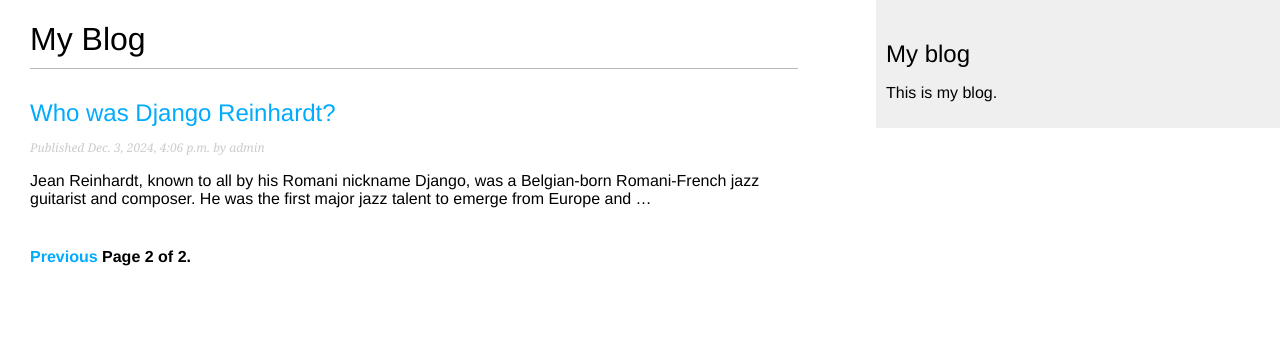
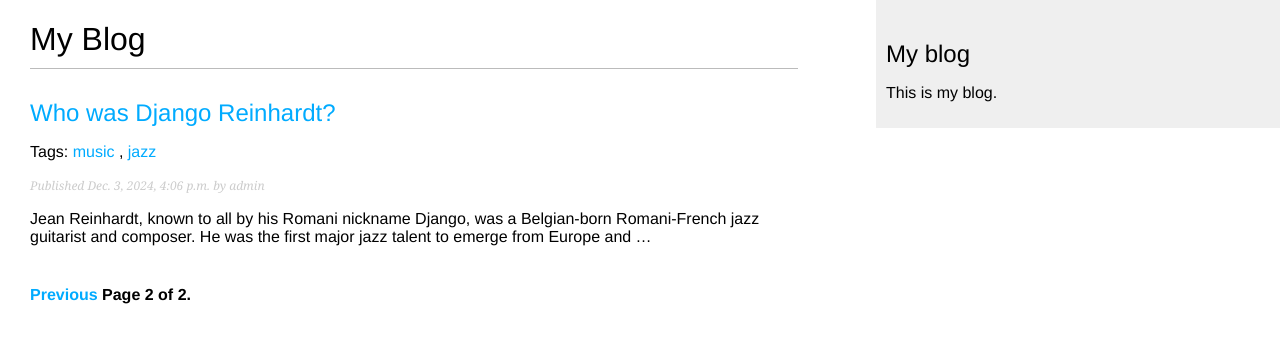
Before and after one commit to matpepin/Django5, a Django app: page /blog/?page=2 in a window 1280 px wide. Shown: the top 343 px of the page. Run offline with Django 5.2, Linux system fonts and the light colour scheme; data comes from the database, SQL or seed files in the repository; both versions use the stored data as it was after the commit; parts of the project's set-up code (start-up, migrations or seed data) failed here and were passed over.

Commit message:
Updated a lot of the environment stuff

```diff
--- a/mysite/blog/models.py
+++ b/mysite/blog/models.py
@@ -2,6 +2,7 @@ from django.conf import settings
 from django.db import models
 from django.utils import timezone
 from django.urls import reverse
+from taggit.managers import TaggableManager
 
 # Create your models here.
 class PublishedManager(models.Manager):
@@ -37,6 +38,7 @@ class Post(models.Model):
     )
     objects = models.Manager()
     published = PublishedManager()
+    tags = TaggableManager()
 
     class Meta:
         ordering = ['-publish']
--- a/mysite/blog/templates/blog/post/list.html
+++ b/mysite/blog/templates/blog/post/list.html
@@ -4,16 +4,27 @@
 
 {% block content %}
     <h1>My Blog</h1>
+    {% if tag %}
+        <h2>Posts tagged with "{{ tag.name }}"</h2>
+    {% endif %}
     {% for post in posts %}
         <h2>
         <a href="{{ post.get_absolute_url }}">
             {{ post.title }}
         </a>
         </h2>
+        <p class="tags">
+            Tags:
+            {% for tag in post.tags.all %}
+                <a href="{% url "blog:post_list_by_tag" tag.slug %}">
+                    {{ tag.name }}
+                </a>{% if not forloop.last %}, {% endif %}
+            {% endfor %}
+        </p>
         <p class="date">
             Published {{ post.publish }} by {{ post.author }}
         </p>
         {{ post.body|truncatewords:30|linebreaks }}
     {% endfor %}
-    {% include "pagination.html" with page=page_obj %}
+    {% include "pagination.html" with page=posts %}
 {% endblock %}
--- a/mysite/blog/urls.py
+++ b/mysite/blog/urls.py
@@ -5,7 +5,9 @@ app_name = 'blog'
 
 urlpatterns = [
     # post views
-    path('', views.PostListView.as_view(), name='post_list'),
+    # path('', views.PostListView.as_view(), name='post_list'),
+    path('',views.post_list,name='post_list'),
+    path('tag/<slug:tag_slug>/',views.post_list,name='post_list_by_tag'),
     path(
         '<int:year>/<int:month>/<int:day>/<slug:post>/',
         views.post_detail,
--- a/mysite/blog/views.py
+++ b/mysite/blog/views.py
@@ -13,8 +13,12 @@ class PostListView(ListView):
     paginate_by = 3
     template_name = 'blog/post/list.html'
 
-def post_list(request):
+def post_list(request, tag_slug=None):
     post_list = Post.published.all()
+    tag = None
+    if tag_slug:
+        tag = get_object_or_404(Tag, slug=tag_slug)
+        post_list = post_list.filter(tags__in=[tag])
 
     # Pagination with 3 posts per page
     paginator = Paginator(post_list, 3)
--- a/mysite/mysite/settings.py
+++ b/mysite/mysite/settings.py
@@ -38,6 +38,7 @@ INSTALLED_APPS = [
     'django.contrib.sessions',
     'django.contrib.messages',
     'django.contrib.staticfiles',
+    'taggit',
     'blog.apps.BlogConfig',
 ]
 
```
Also changed, not shown: mysite/blog/migrations/0004_comment_tags.py (added), mysite/blog/migrations/0005_remove_comment_tags_post_tags.py (added), mysite/db.sqlite3.
